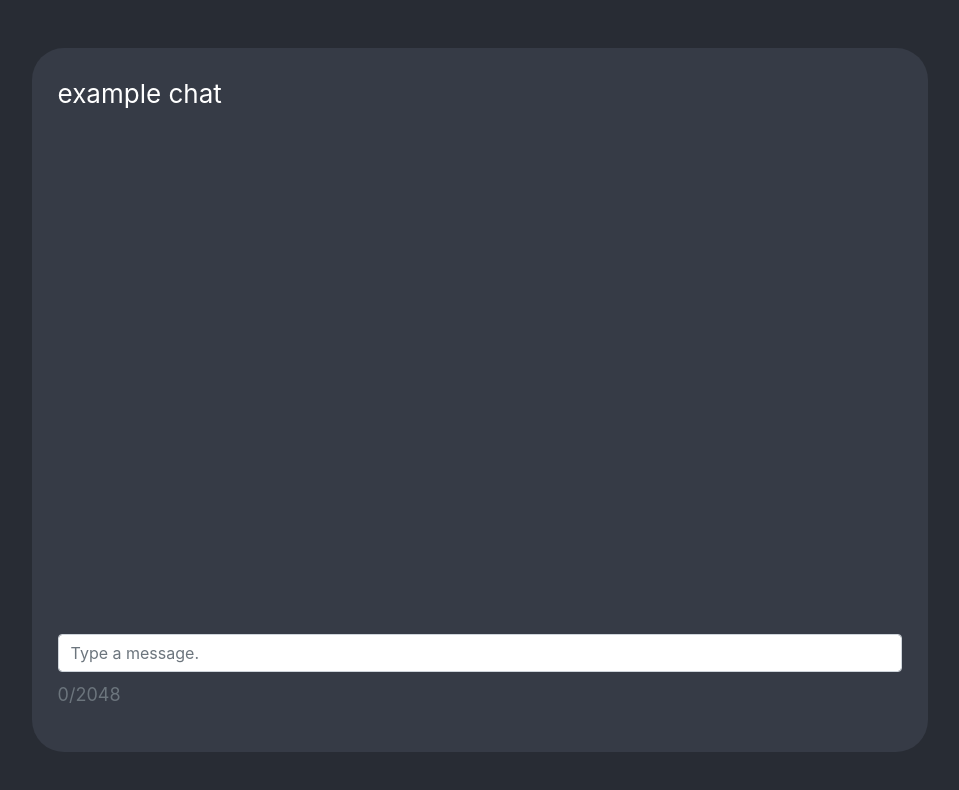
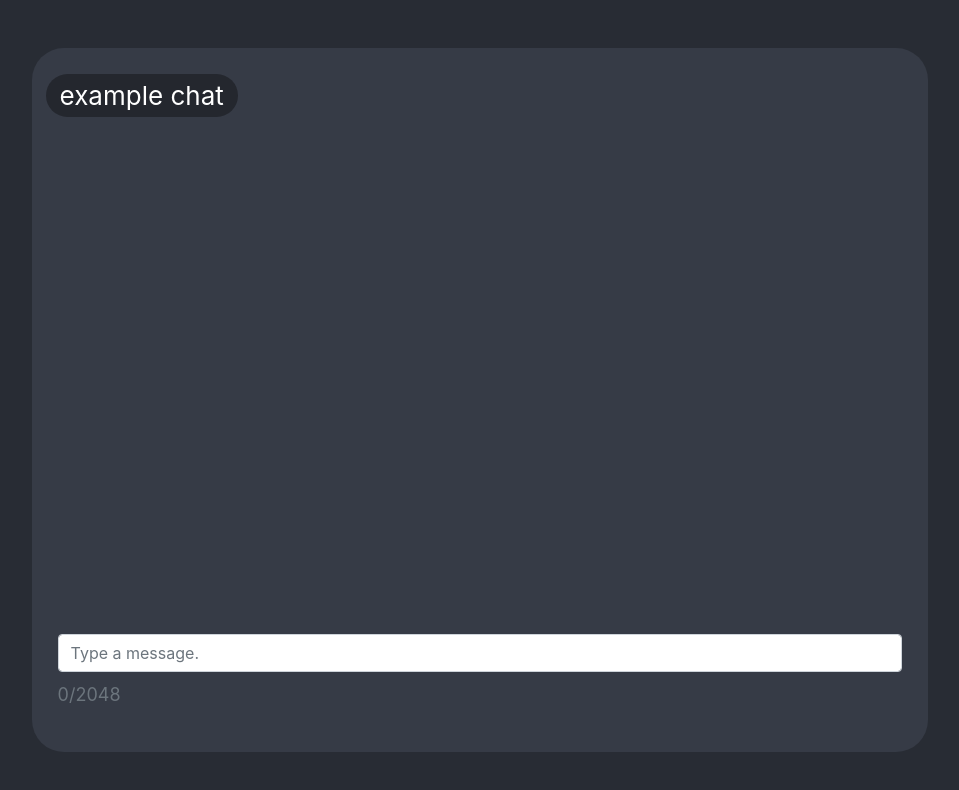
Before and after one commit to treephones/Synchro, a React (Create React App) app in the folder client/: page /1 in a window 1280 px wide. Shown: the top 790 px of the page, without its empty margins (160-1119 px from the left). Built offline with nearby package versions, Linux system fonts and the light colour scheme; no server answers.

Commit message:
chat fully working

```diff
--- a/client/src/App.css
+++ b/client/src/App.css
@@ -68,7 +68,9 @@
 #cname {
   background-color: #363b46;
   position:fixed;
-  z-index:100;
+  background-color: #24272e;
+  border-radius: 3rem;
+  padding: 2px;
 }
 
 #cdesc {
@@ -87,12 +89,13 @@
 }
 
 .msg-sender {
-  font-size: 28px;
+  font-size: 23px;
   font-family: -apple-system, BlinkMacSystemFont, 'Segoe UI', Roboto, Oxygen, Ubuntu, Cantarell, 'Open Sans', 'Helvetica Neue', sans-serif;
 }
 
 .msg-txt {
   font-size: 20px;
+  overflow-wrap: break-word;
 }
 
 /* moblie */
--- a/client/src/components/chat/chat.js
+++ b/client/src/components/chat/chat.js
@@ -5,17 +5,38 @@ import Col from 'react-bootstrap/Col';
 import Row from 'react-bootstrap/Row';
 import Spacer from '../Spacer.js';
 import Message from './message.js';
-import { useState, useEffect } from 'react';
+import { useState, useEffect, useRef } from 'react';
 
+const uuid = () => {
+    return '_' + Math.random().toString(36).substring(2, 9);
+}
 
-const Chat = ({ socket, name }) => {
-    const [messageField, setMessageField] = useState(0);
+let getTime = () => {
+    var time = new Date();
+    return time.toLocaleString('en-US', { hour: 'numeric', minute: 'numeric', hour12: true })
+}
+
+const ToBottomOfChat = () => {
+    const chatRef = useRef();
+
+    useEffect(() => {
+        chatRef.current.scrollIntoView();
+    });
+
+    return (
+        <div ref={chatRef}></div>
+    );
+}
+
+const Chat = ({ socket, name, username }) => {
+    const [messageField, setMessageField] = useState("");
     const [chars, setChars] = useState('0/2048');
     const [messages, setMessages] = useState([]);
 
     useEffect(() => {
         socket.on('message', (message) => {
-            setMessages([...messages, <Message username={message.sender} time={message.time} message={message.text} />]);
+            console.log("got");
+            setMessages([...messages, <Message username={message.sender} time={getTime()} message={message.text} key={uuid()}/>]);
         });
     });
 
@@ -31,15 +52,32 @@ const Chat = ({ socket, name }) => {
                 {
                     messages.map(component => component)
                 }
+                <ToBottomOfChat />
             </Container>
             <Form.Group className="mb-3">
                 <Spacer />
-                <Form.Control type="message" placeholder="Type a message." onChange={e => {
+                <Form.Control
+                 type="message"
+                 placeholder="Type a message."
+                 onChange={e => {
                     let val = e.target.value.substring(0, 2048);
                     setMessageField(val);
                     e.target.value = val;
                     setChars(`${val.length}/2048`);
-                }}/>
+                }}
+                onKeyPress={k => {
+                    if (k.key === 'Enter') {
+                        socket.emit('message', {
+                            sender: username,
+                            message: messageField,
+                            from: window.location.pathname.substring(1)
+                        });
+                        setMessages([...messages, <Message username={username} time={getTime()} message={messageField} key={uuid()}/>]);
+                        k.target.value = "";
+                        setChars('0/2048');
+                    }
+                }}
+                />
                 <Form.Text className="text-muted">{chars}</Form.Text>
             </Form.Group>
         </Container>
--- a/client/src/pages/ChatRoom.js
+++ b/client/src/pages/ChatRoom.js
@@ -12,22 +12,20 @@ function ChatRoom(props) {
   const [socket, setSocket] = useState(null);
 
   useEffect(() => {
-    roomID = window.location.pathname;
-    roomID = roomID.substring(1, roomID.length);
+    roomID = window.location.pathname.substring(1);
     const userSocket = io(`http://${window.location.hostname}:3001`);
     setSocket(userSocket);
     userSocket.emit('roomData', {
       from: roomID,
       username: localStorage.getItem('un')
     });
-    localStorage.removeItem('un');
     return () => userSocket.close();
   }, [setSocket]);
 
   return (
     <div className="App">
       <header className="App-header">
-        {socket ? <Chat name='example chat' socket={socket} /> : <></>}
+        {socket ? <Chat name='example chat' socket={socket} username={localStorage.getItem('un')} /> : <></>}
       </header>
     </div>
   );
```
Also changed, not shown: 1 other file (tests, documents, lock files or other folders).
